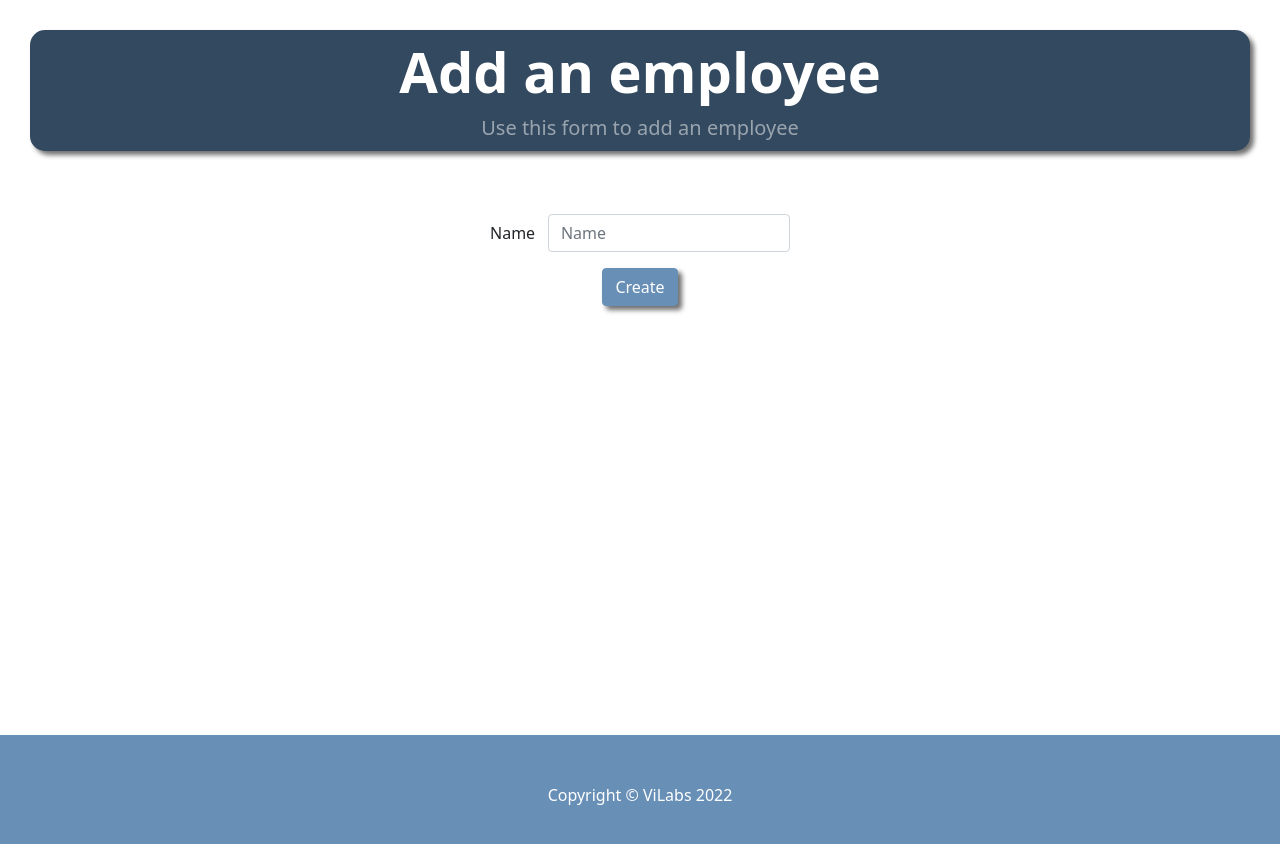
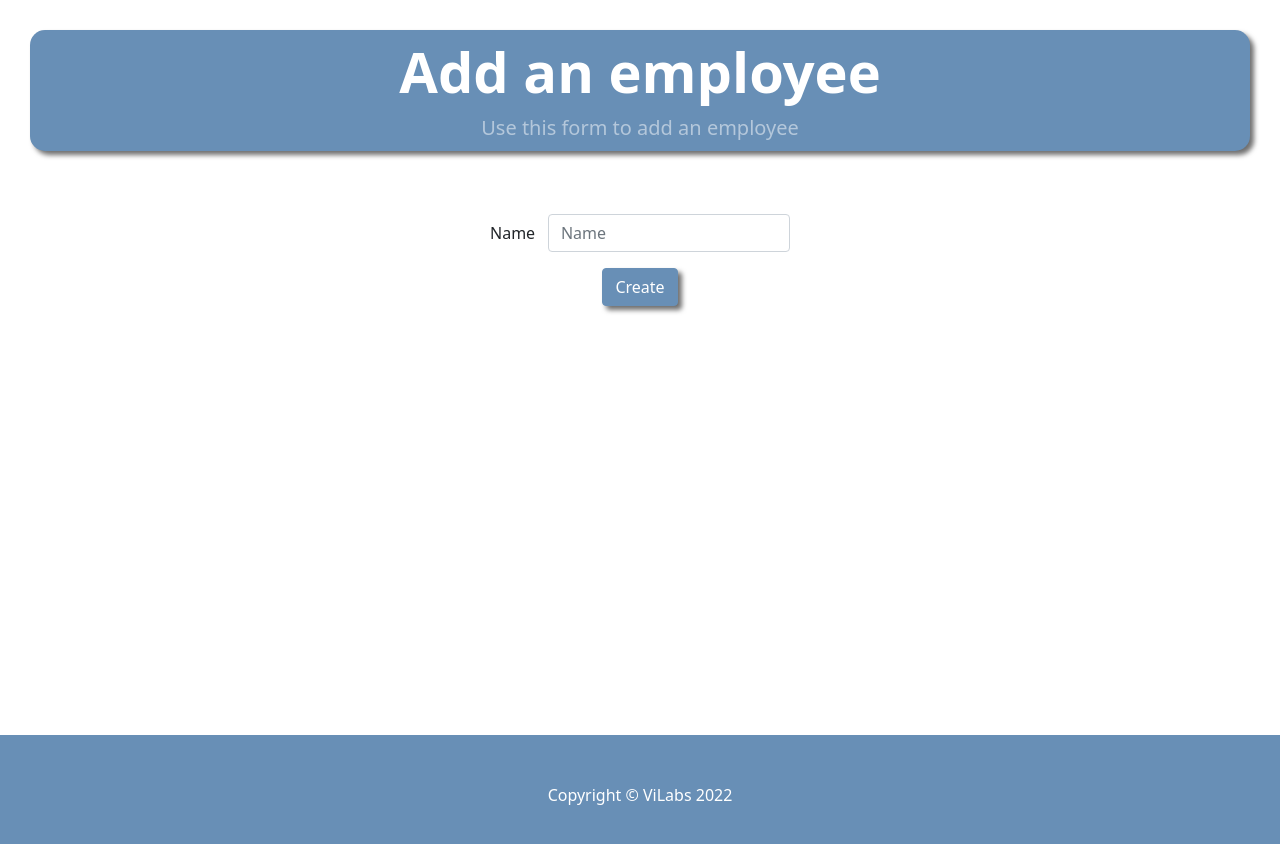
Before and after one commit to wabliplatform/64158ea1b4c419920f1d19ff-frontEnd-Manager, a website: page html/addEmployee.html in a window 1280 px wide. Drawn offline with nearby package versions, Linux system fonts and the light colour scheme; files that its build step writes are made by us from their sources.

Commit message:
My commit message

```diff
--- a/css/addEmployee.css
+++ b/css/addEmployee.css
@@ -1 +1 @@
-.pointer:hover{cursor:pointer;}.table-stripped2 tr:nth-child(even){background-color:#f2f2f2 !important;}.table-stripped2 td:not(:last-child){border-right:3px solid white;}.table-stripped2 th:not(:last-child){border-right:3px solid white;}.height-section{min-height:73vh;}.form-check .form-check-input{display:inline-block;margin-top:0.25vw;}.flex{display:flex !important;}.margin-left{margin-left:1vw !important;}.w3-row-padding img{margin-bottom:12px;}body, h1, h2, h3, h4, h5, h6{font-family:Montserrat, sans-serif;}.bg-dark.py-2.classRule-iowqa{background-color:#33495f !important;margin:30px 30px 0 30px !important;border-radius:15px !important;box-shadow:4px 4px 5px 0 rgba(0,0,0,0.57) !important;}.py-5.bg-dark.classRule-i3erj{background-color:#688fb6 !important;}.form-group.classRule-icvzk{text-align:center !important;}.container.px-4.px-lg-5.classRule-id9ve{display:flex !important;justify-content:center !important;padding:15px 45px 0 45px !important;}.classRule-ifjzt{max-width:300px !important;}.btn.btn-primary.pointer.classRule-ib116{border:1px solid #688fb6 !important;background-color:#688fb6 !important;box-shadow:4px 4px 5px 0 rgba(0,0,0,0.57) !important;}
+.pointer:hover{cursor:pointer;}.table-stripped2 tr:nth-child(even){background-color:#f2f2f2 !important;}.table-stripped2 td:not(:last-child){border-right:3px solid white;}.table-stripped2 th:not(:last-child){border-right:3px solid white;}.height-section{min-height:73vh;}.form-check .form-check-input{display:inline-block;margin-top:0.25vw;}.flex{display:flex !important;}.margin-left{margin-left:1vw !important;}.w3-row-padding img{margin-bottom:12px;}body, h1, h2, h3, h4, h5, h6{font-family:Montserrat, sans-serif;}.bg-dark.py-2.classRule-iowqa{background-color:#688fb6 !important;margin:30px 30px 0 30px !important;border-radius:15px !important;box-shadow:4px 4px 5px 0 rgba(0,0,0,0.57) !important;}.py-5.bg-dark.classRule-i3erj{background-color:#688fb6 !important;}.form-group.classRule-icvzk{text-align:center !important;}.container.px-4.px-lg-5.classRule-id9ve{display:flex !important;justify-content:center !important;padding:15px 45px 0 45px !important;}.classRule-ifjzt{max-width:300px !important;}.btn.btn-primary.pointer.classRule-ib116{border:1px solid #688fb6 !important;background-color:#688fb6 !important;box-shadow:4px 4px 5px 0 rgba(0,0,0,0.57) !important;}
```
Also changed, not shown: html/Home.html (+1 -1 lines).
